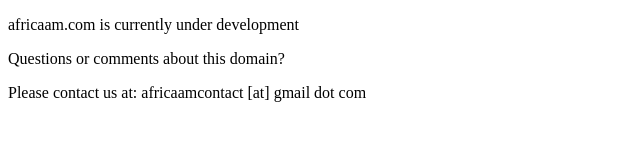
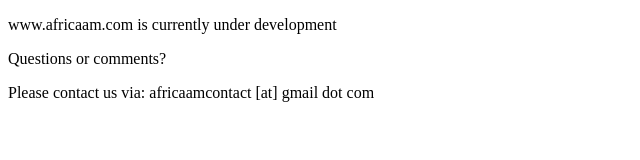
Before and after one commit to ghname2016/ghname2016.github.io, a plain HTML site: page index.html in a window 1280 px wide. Shown: the whole page, without its empty margins (0-640 px from the left). Drawn offline with Linux system fonts and the light colour scheme.

Commit message:
Update index.html

```diff
--- a/index.html
+++ b/index.html
@@ -8,9 +8,9 @@
   </head>
   <body>
 
-<p>africaam.com is currently under development</p>
-<p>Questions or comments about this domain?</p>
-<p>Please contact us at: africaamcontact [at] gmail dot com</p>
+<p>www.africaam.com is currently under development</p>
+<p>Questions or comments?</p>
+<p>Please contact us via: africaamcontact [at] gmail dot com</p>
 
   </body>
 </html>
```
